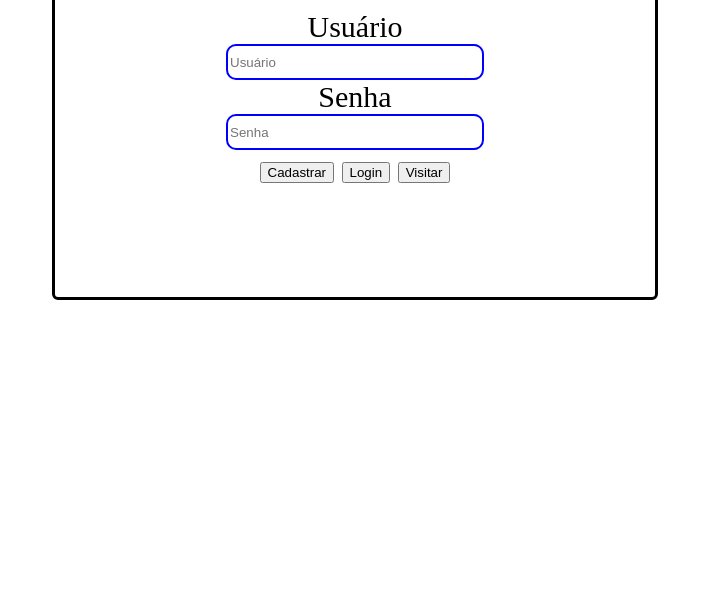
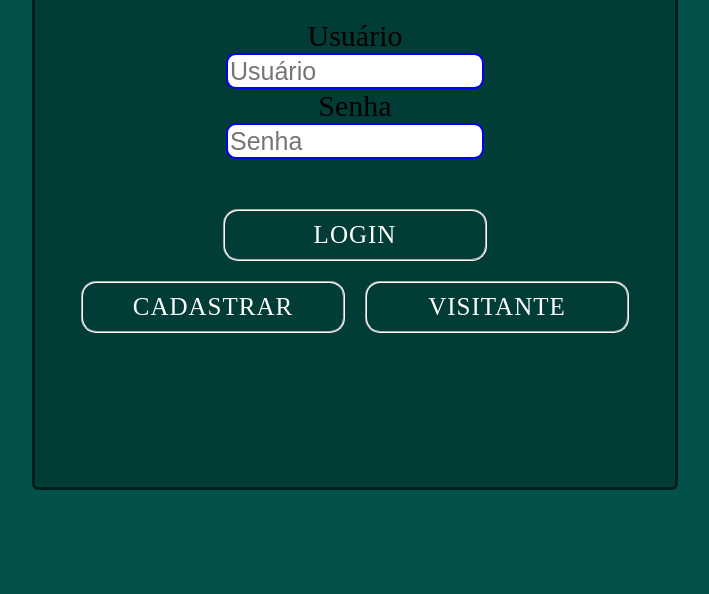
Before and after one commit to Matheus-FOliveira/Indie-world, a plain HTML site: page starting_page.html in a window 1280 px wide. Shown: the part 206-800 px from the top of the page, without its empty margins (285-994 px from the left). Drawn offline with Linux system fonts and the light colour scheme; a web font is replaced by a local one.

Commit message:
Html melhorado da página inicial. Botões personalizados criados.

```diff
--- a/indie_world.css
+++ /dev/null
@@ -1,29 +0,0 @@
-body{
-    padding: 0;
-    margin: 0;
-}
-
-.container{
-    display: flex;
-    justify-content: center;
-}
-
-.card{
-    margin-top: 100px;
-    display: flex;
-    justify-content: center;
-    align-items: center;
-    border-radius: 6px;
-    border: solid black 3px;
-    height: 400px;
-    width: 600px;
-    flex-direction: column;
-    font-size: 30px;
-}
-
-.input_login{
-    width: 250px;
-    height: 30px;
-    border: blue solid 2px;
-    border-radius: 10px;
-}
--- /dev/null
+++ b/indieland_main.css
@@ -0,0 +1,87 @@
+body{
+    padding: 0;
+    margin: 0;
+    background-color: #025249;
+    font-family: Popins;
+}
+
+.container{
+    display: flex;
+    justify-content: center;
+}
+.card_inicial{
+    display: flex;
+}
+.card_cadastro{
+    display: none;
+}
+.card{
+    margin-top: 50px;
+    justify-content: center;
+    align-items: center;
+    border-radius: 6px;
+    border: solid rgba(0, 0, 0, 0.5) 3px;
+    background-color: rgba(0, 0, 0, 0.25);
+    height: 80vh;
+    width: 50%;
+    flex-direction: column;
+    font-size: 30px;
+}
+
+.input_login{
+    width: 250px;
+    height: 30px;
+    font-size: 25px;
+    border: blue solid 2px;
+    border-radius: 10px;
+
+}
+
+.organizar_botoes{
+    flex-direction: column;
+    display: flex;
+    margin-top: 50px;
+    margin-bottom: 50px;
+    justify-content: space-around;
+    gap: 20px;
+    align-items: center;
+}
+
+.botoes_de_baixo{
+    display: flex;
+    justify-content: space-around;
+    gap: 20px;
+}
+
+.botao{
+    display: flex;
+    align-items: center;
+    justify-content: center;
+    position: relative;
+    color: #fff;
+    text-decoration: none;
+    text-transform: uppercase;
+    font-size: 25px;
+    letter-spacing: 1px;
+    font-weight: 400;
+    padding: 10px 30px;
+    transition: 0.5s;
+    border-radius: 15px;
+    width: 200px;
+    border: groove 2px #fff;
+}
+.botao_login:hover{
+    background-color: blue;
+    letter-spacing: 3px;
+    box-shadow: 0 0 35px blue;
+}
+.botao_cadastrar:hover{
+    background-color: orangered;
+    letter-spacing: 3px;
+    box-shadow: 0 0 35px orangered;
+}
+.botao_visitante:hover{
+    background-color: greenyellow;
+    letter-spacing: 3px;
+    box-shadow: 0 0 35px greenyellow;
+}
--- a/starting_page.html
+++ b/starting_page.html
@@ -1,10 +1,13 @@
 <!DOCTYPE html>
 <html lang="en">
 <head>
+    <link rel="preconnect" href="https://fonts.googleapis.com">
+    <link rel="preconnect" href="https://fonts.gstatic.com" crossorigin>
+    <link href="https://fonts.googleapis.com/css2?family=Koulen&family=Poppins:wght@100&display=swap" rel="stylesheet">
     <meta charset="UTF-8">
     <meta http-equiv="X-UA-Compatible" content="IE=edge">
     <meta name="viewport" content="width=device-width, initial-scale=1.0">
-    <link rel="stylesheet" href="indie_world.css">
+    <link rel="stylesheet" href="indieland_main.css">
     <title>Document</title>
 </head>
 <body>
@@ -12,16 +15,24 @@
 </body>
 </html>
     <div class="container">
-        <div class="card">
+        <div class="card card_inicial">
+            <div class="titulo_inicial">Bem-vindo à <span id="indieland">INDIELAND!</span></div>
+            <br>
             <label for="username">Usuário</label>
             <input type="text" placeholder="Usuário" id="username" class="input_login">
             <label for="password">Senha</label>
             <input type="password" placeholder="Senha" id="password" class="input_login">
             <div class="organizar_botoes">
-                <button id="botao_cadastro" class="botao_inicial">Cadastrar</button>
-                <button id="botao_login" class="botao_inicial">Login</button>
-                <button id="botao_visitante" class="botao_inicial">Visitar</button>
+                <a href="#"class="botao botao_login" onclick="fazer_login()"><span> Login</span></a>
+                <div class="botoes_de_baixo">
+                    <a href="#" class="botao botao_cadastrar" onclick="chamar_cadastro()"><span>Cadastrar</span></a>
+                    <a href="#" class="botao botao_visitante" onclick="chamar_visitante()"><span>Visitante</span></a>
+                </div>
             </div>
+
+        </div>
+        <div class="card card_cadastro">
+
         </div>
     </div>
-<script src=""></script>
+<script src="indieland_main.js"></script>
```
Also changed, not shown: indieland.js (deleted), indieland_main.js (added).
